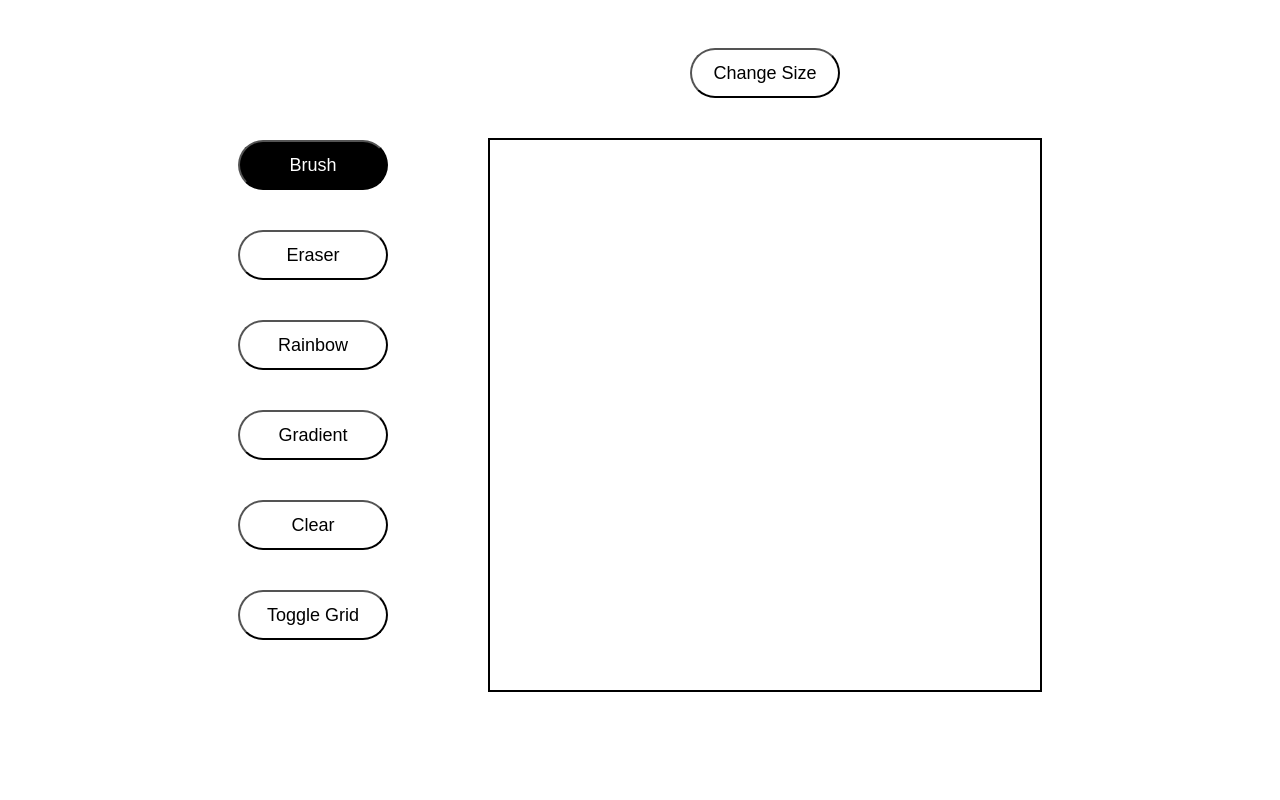
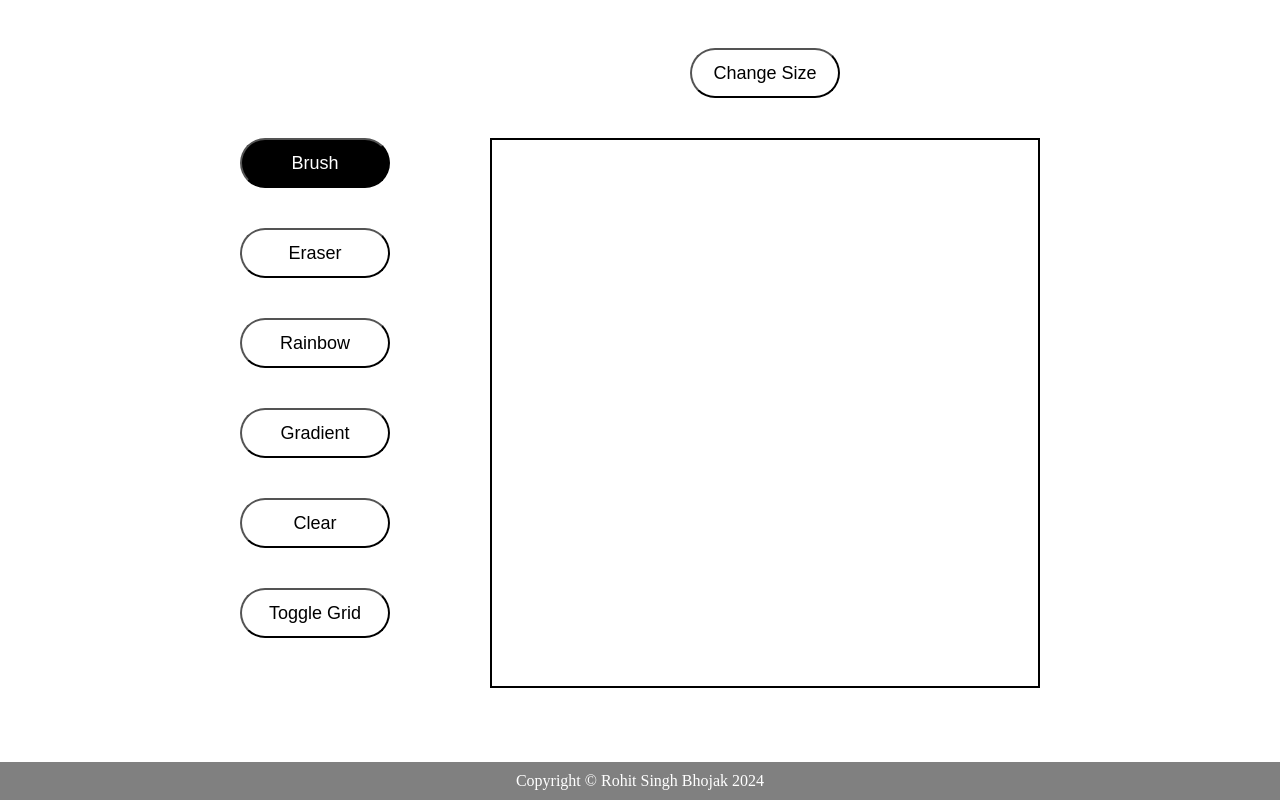
Before and after one commit to RohitBhojak/Etch-a-sketch, a plain HTML site: page index.html in a window 1280 px wide. Drawn offline with Linux system fonts and the light colour scheme.

Commit message:
Add copyright footer

```diff
--- a/index.html
+++ b/index.html
@@ -24,6 +24,7 @@
             <div class="container"></div>
         </div>
     </div>
+    <div class="footer">Copyright © Rohit Singh Bhojak 2024</div>
 </body>
 
 </html>
--- a/style.css
+++ b/style.css
@@ -1,3 +1,7 @@
+* {
+    box-sizing: border-box;
+}
+
 body, .draw-area, .toolbar {
     display: flex;
     flex-direction: column;
@@ -50,3 +54,14 @@ body, .draw-area, .toolbar {
 .gridlines {
     border: 1px solid #ccc;
 }
+
+.footer {
+    position: absolute;
+    bottom: 0;
+    padding: 10px;
+    background-color: gray;
+    color: white;
+    display: flex;
+    justify-content: center;
+    width: 100%;
+}
```
